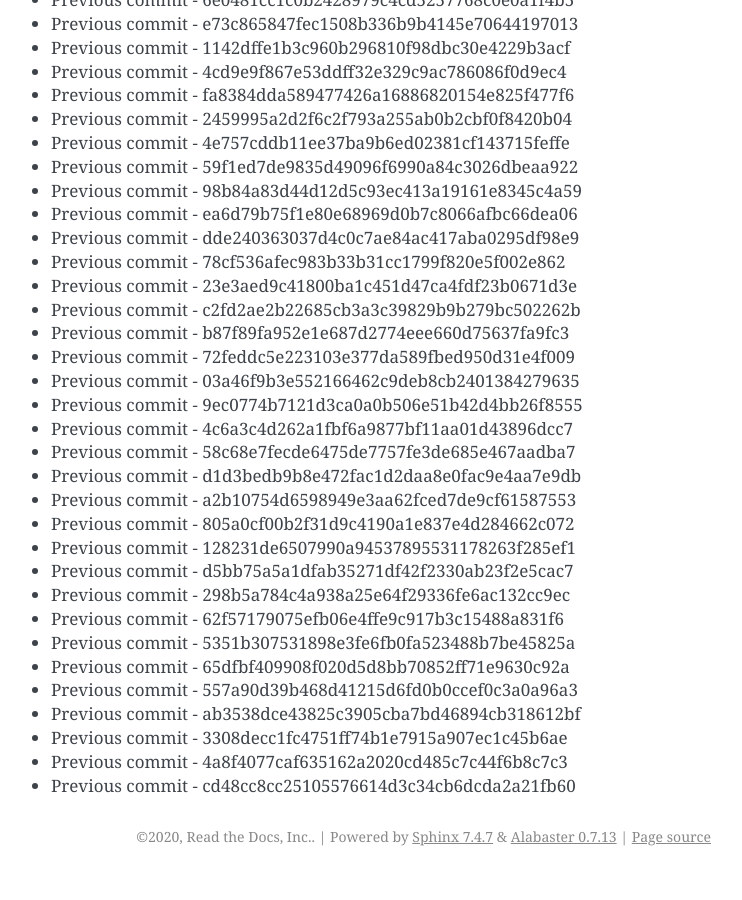
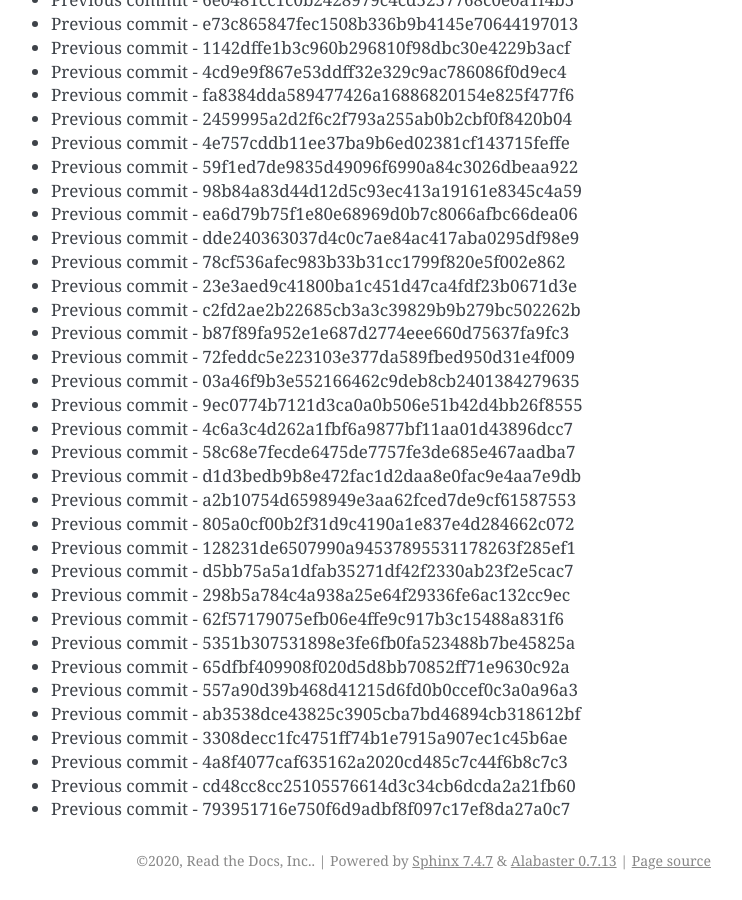
Before and after one commit to readthedocs/rtd-git-stresstest, a Sphinx documentation site: the page built from docs/updates.rst, in a window 1280 px wide and 900 px high, scrolled down 51295 px. Shown: the whole window, without its empty margins (399-1141 px from the left). Built offline with Sphinx 7.4.7, drawn with Linux system fonts in a browser that asks for light colours; before the commit the page ends 52171 px from its top, so only the background shows below that.

Commit message:
Generating commit from previous: 793951716e750f6d9adbf8f097c17ef8da27a0c7

```diff
--- a/docs/updates.rst
+++ b/docs/updates.rst
@@ -2187,3 +2187,4 @@ It can be tested for any performance characteristics.
 * Previous commit - 3308decc1fc4751ff74b1e7915a907ec1c45b6ae
 * Previous commit - 4a8f4077caf635162a2020cd485c7c44f6b8c7c3
 * Previous commit - cd48cc8cc25105576614d3c34cb6dcda2a21fb60
+* Previous commit - 793951716e750f6d9adbf8f097c17ef8da27a0c7
```
